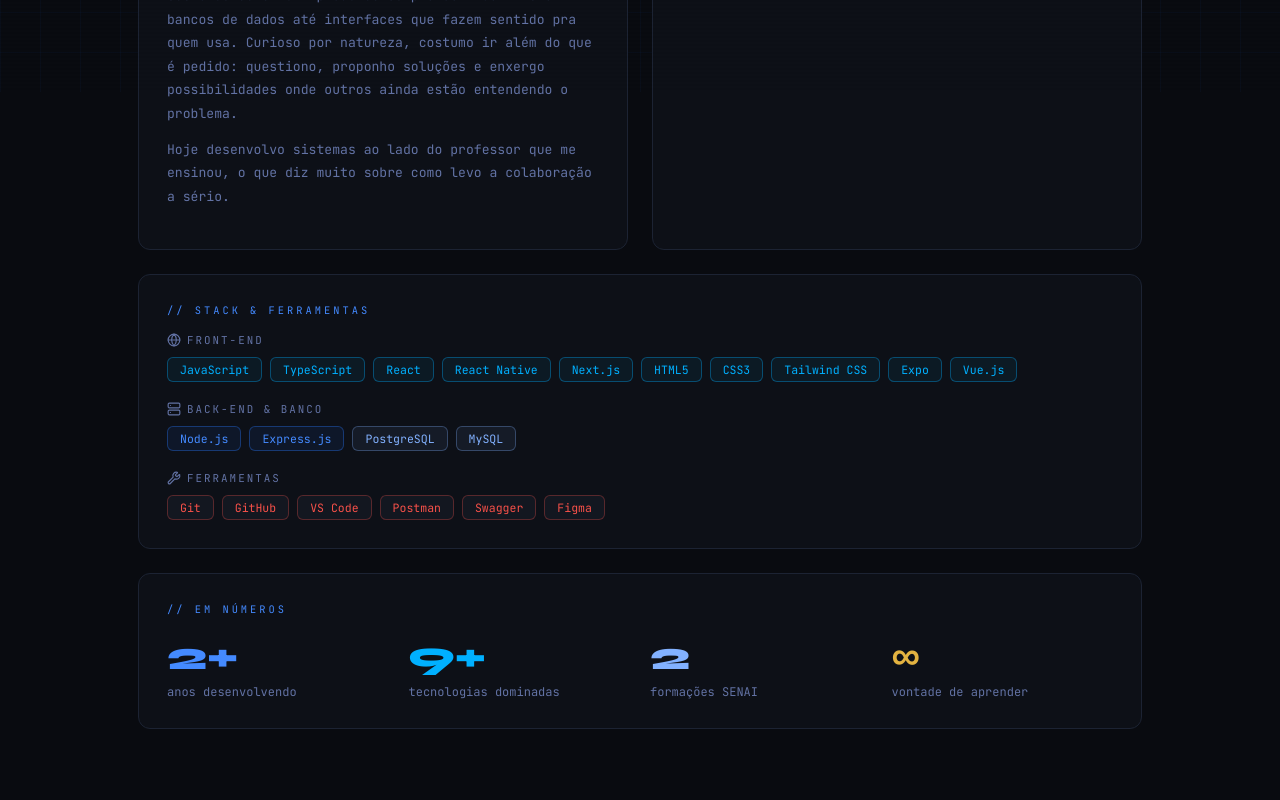
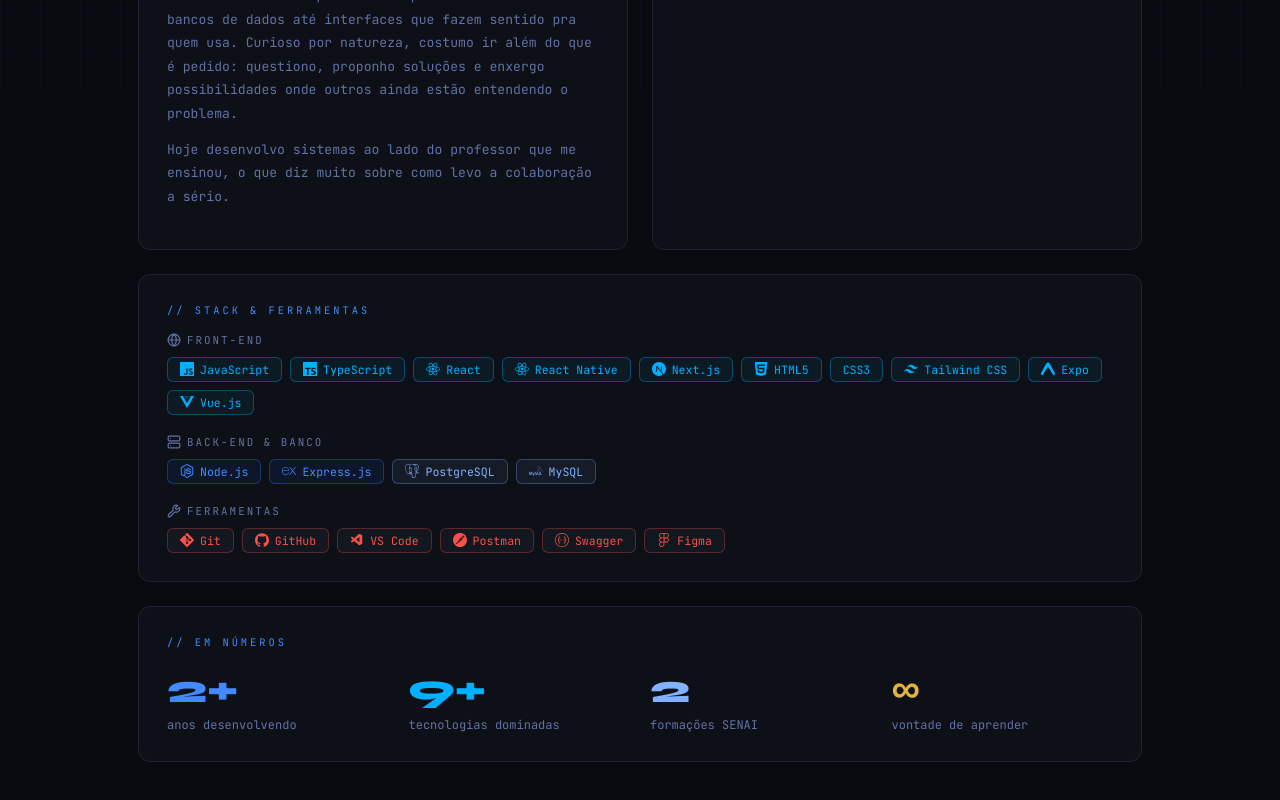
Before and after one commit to turco-vic/portfolio, a Next.js app: page /sobre in a window 1280 px wide. Shown: the part 708-1508 px from the top of the page. Built offline with nearby package versions, Linux system fonts and the light colour scheme.

Commit message:
Add StackIcon component and icons

```diff
--- a/package.json
+++ b/package.json
@@ -14,7 +14,8 @@
     "lucide-react": "^0.575.0",
     "next": "16.1.6",
     "react": "19.2.3",
-    "react-dom": "19.2.3"
+    "react-dom": "19.2.3",
+    "react-icons": "^5.6.0"
   },
   "devDependencies": {
     "eslint": "^10.0.2",
--- a/src/app/globals.css
+++ b/src/app/globals.css
@@ -184,6 +184,9 @@
   font-size: 0.72rem;
   color: var(--muted);
   transition: all 0.2s;
+  display: inline-flex;
+  align-items: center;
+  gap: 6px;
 }
 
 .skill-tag:hover {
--- a/src/app/sobre/page.jsx
+++ b/src/app/sobre/page.jsx
@@ -1,6 +1,7 @@
 import Image from 'next/image'
 import { Globe, Server, Wrench } from 'lucide-react'
 import { stack, recommendations } from '@/data'
+import StackIcon from '@/components/StackIcon'
 import styles from './sobre.module.css'
 
 export const metadata = { title: 'Sobre — Enzo Turcovic' }
@@ -69,7 +70,7 @@
             <div className={styles.stackLabel}><Globe size={14} /> Front-end</div>
             <div className="skills-grid">
               {stack.frontend.map(s => (
-                <span key={s} className="skill-tag frontend">{s}</span>
+                <span key={s} className="skill-tag frontend"><StackIcon name={s} size={14} /> {s}</span>
               ))}
             </div>
           </div>
@@ -78,7 +79,7 @@
             <div className={styles.stackLabel}><Server size={14} /> Back-end & Banco</div>
             <div className="skills-grid">
               {stack.backend.map(s => (
-                <span key={s} className={`skill-tag ${s.includes('SQL') || s === 'MySQL' ? 'db' : 'backend'}`}>{s}</span>
+                <span key={s} className={`skill-tag ${s.includes('SQL') || s === 'MySQL' ? 'db' : 'backend'}`}><StackIcon name={s} size={14} /> {s}</span>
               ))}
             </div>
           </div>
@@ -87,7 +88,7 @@
             <div className={styles.stackLabel}><Wrench size={14} /> Ferramentas</div>
             <div className="skills-grid">
               {stack.tools.map(s => (
-                <span key={s} className="skill-tag devops">{s}</span>
+                <span key={s} className="skill-tag devops"><StackIcon name={s} size={14} /> {s}</span>
               ))}
             </div>
           </div>
--- /dev/null
+++ b/src/components/StackIcon.jsx
@@ -0,0 +1,50 @@
+import {
+  SiJavascript,
+  SiTypescript,
+  SiReact,
+  SiNextdotjs,
+  SiHtml5,
+  SiCss,
+  SiTailwindcss,
+  SiExpo,
+  SiVuedotjs,
+  SiNodedotjs,
+  SiExpress,
+  SiPostgresql,
+  SiMysql,
+  SiGit,
+  SiGithub,
+  SiPostman,
+  SiSwagger,
+  SiFigma,
+} from 'react-icons/si'
+import { VscVscode } from 'react-icons/vsc'
+
+const iconMap = {
+  'JavaScript':   SiJavascript,
+  'TypeScript':   SiTypescript,
+  'React':        SiReact,
+  'React Native': SiReact,
+  'Next.js':      SiNextdotjs,
+  'HTML5':        SiHtml5,
+  'CSS3':         SiCss,
+  'Tailwind CSS': SiTailwindcss,
+  'Expo':         SiExpo,
+  'Vue.js':       SiVuedotjs,
+  'Node.js':      SiNodedotjs,
+  'Express.js':   SiExpress,
+  'PostgreSQL':   SiPostgresql,
+  'MySQL':        SiMysql,
+  'Git':          SiGit,
+  'GitHub':       SiGithub,
+  'VS Code':      VscVscode,
+  'Postman':      SiPostman,
+  'Swagger':      SiSwagger,
+  'Figma':        SiFigma,
+}
+
+export default function StackIcon({ name, size = 14 }) {
+  const Icon = iconMap[name]
+  if (!Icon) return null
+  return <Icon size={size} />
+}
```
Also changed, not shown: 1 other file (tests, documents, lock files or other folders).
